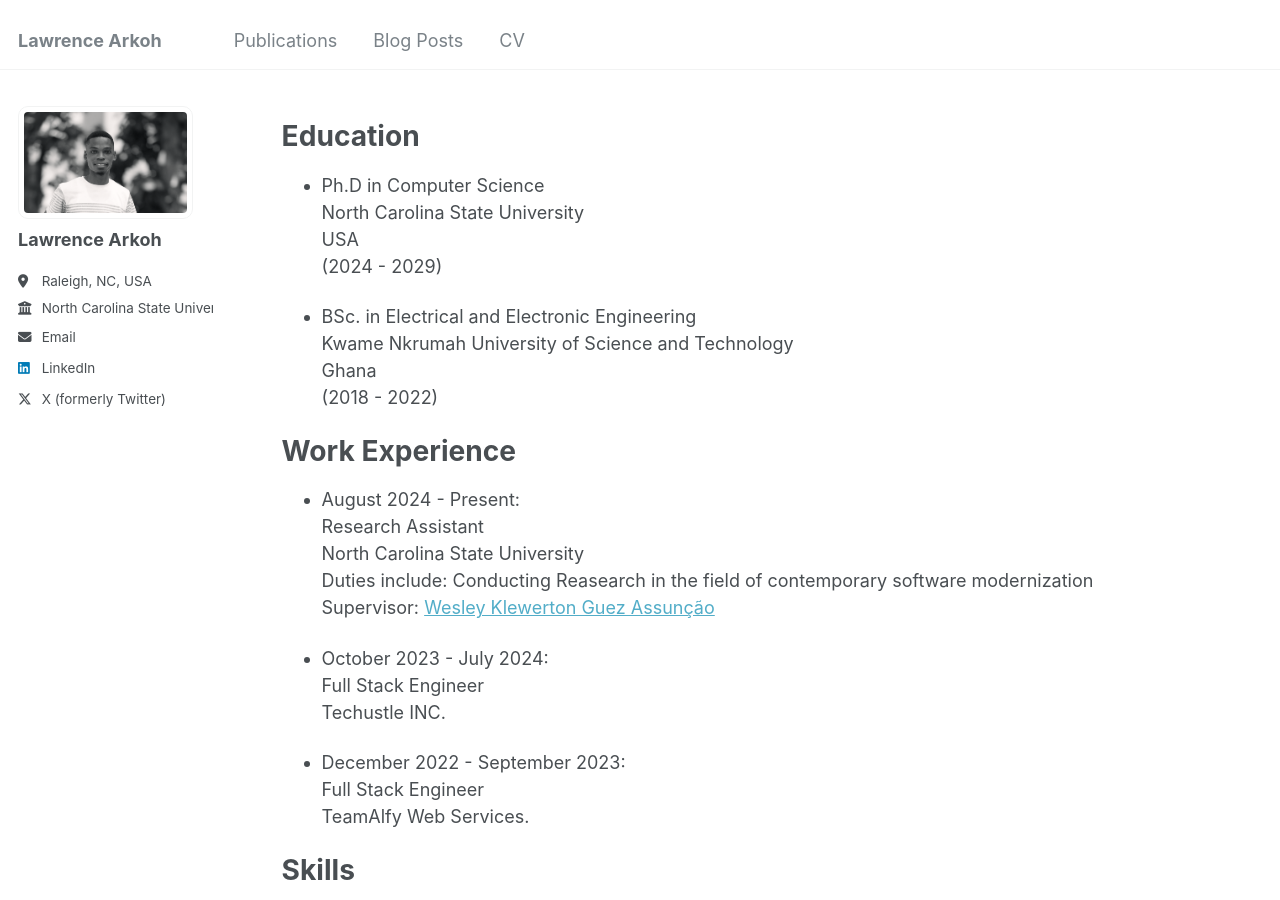
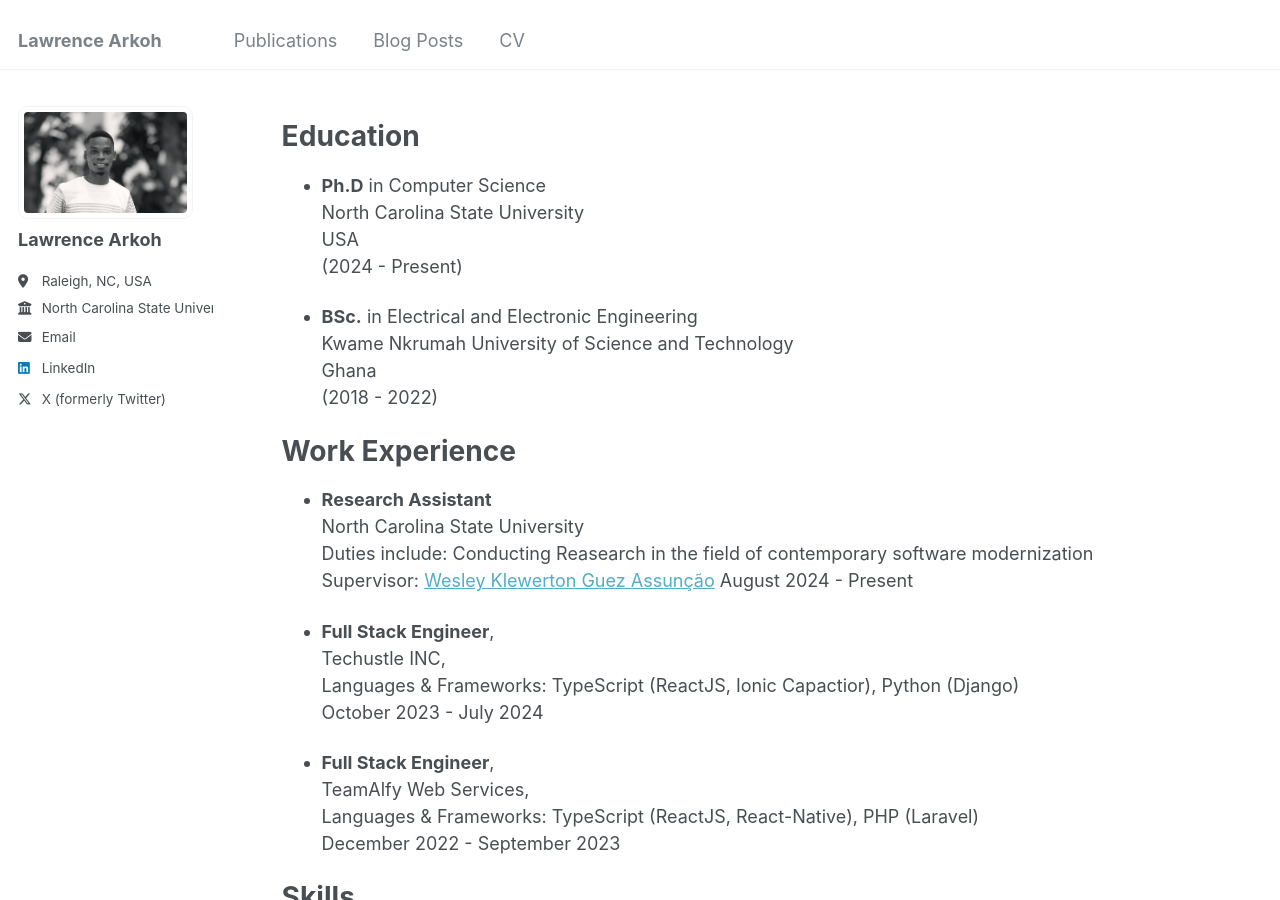
Before and after one commit to lawrencearkoh/lawrencearkoh.github.io, a Jekyll site: the page built from _pages/cv.md, in a window 1280 px wide and 900 px high. Built offline with Jekyll 4.4.1, drawn with Linux system fonts in a browser that asks for light colours.

Commit message:
update cv page styling

```diff
--- a/_pages/cv.md
+++ b/_pages/cv.md
@@ -11,12 +11,12 @@ redirect_from:
 
 Education
 ======
-* Ph.D in Computer Science
+* **Ph.D** in Computer Science
   North Carolina State University
   USA
-  (2024 - 2029)
+  (2024 - Present)
 
-* BSc. in Electrical and Electronic Engineering
+* **BSc.** in Electrical and Electronic Engineering
   Kwame Nkrumah University of Science and Technology
   Ghana
   (2018 - 2022)
@@ -24,21 +24,23 @@ Education
 
 Work Experience
 ======
-* August 2024 - Present:
-  Research Assistant
+* **Research Assistant**
   North Carolina State University
   Duties include: Conducting Reasearch in the field of contemporary software modernization
   Supervisor: [Wesley Klewerton Guez Assunção](https://wesleyklewerton.github.io/teaching.html)
+  August 2024 - Present
 
 
-* October 2023 - July 2024:
-  Full Stack Engineer
-  Techustle INC.
+* **Full Stack Engineer**,
+  Techustle INC,
+  Languages & Frameworks: TypeScript (ReactJS, Ionic Capactior), Python (Django)
+  October 2023 - July 2024
 
 
-* December 2022 - September 2023:
-  Full Stack Engineer
-  TeamAlfy Web Services.
+* **Full Stack Engineer**,
+  TeamAlfy Web Services,
+  Languages & Frameworks: TypeScript (ReactJS, React-Native), PHP (Laravel)
+  December 2022 - September 2023
 
 
 Skills
```
